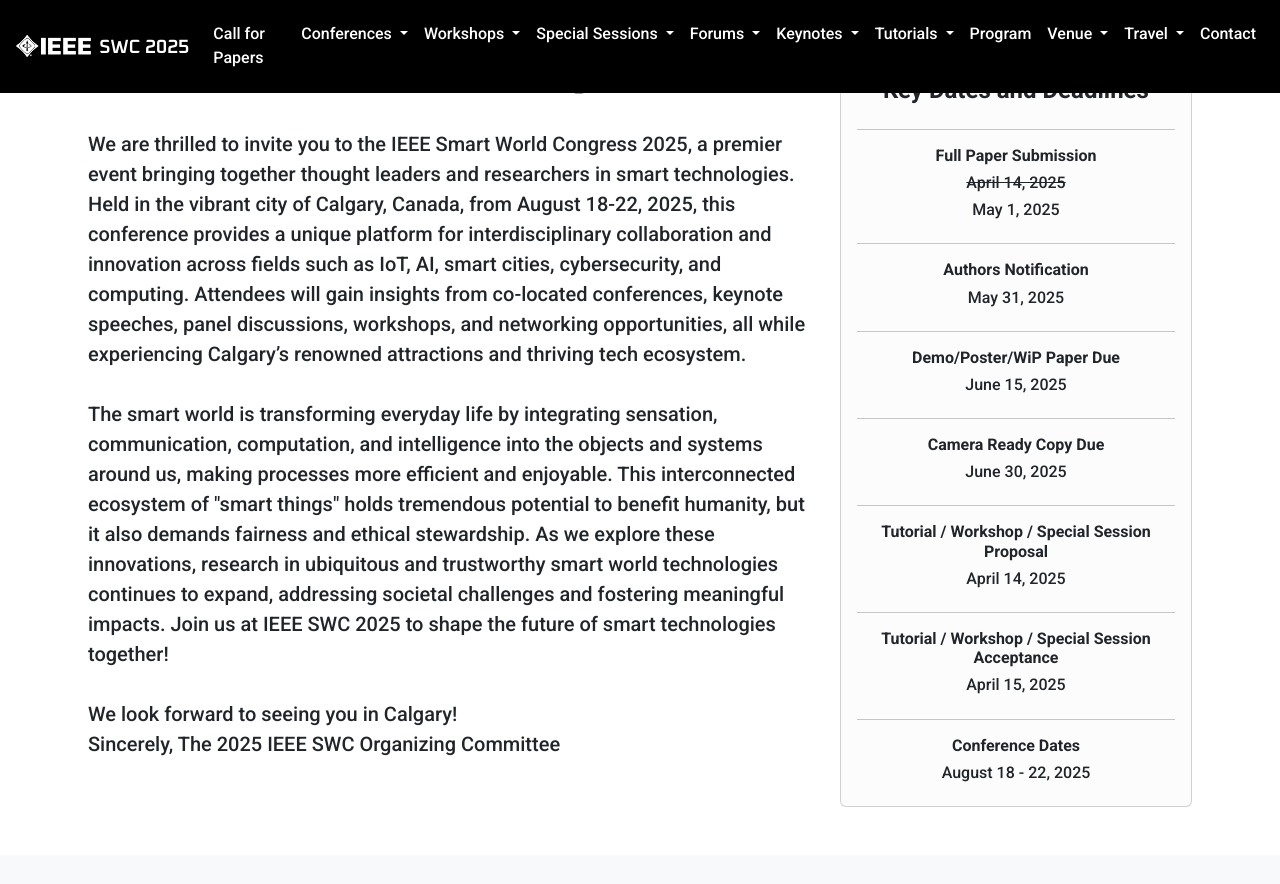
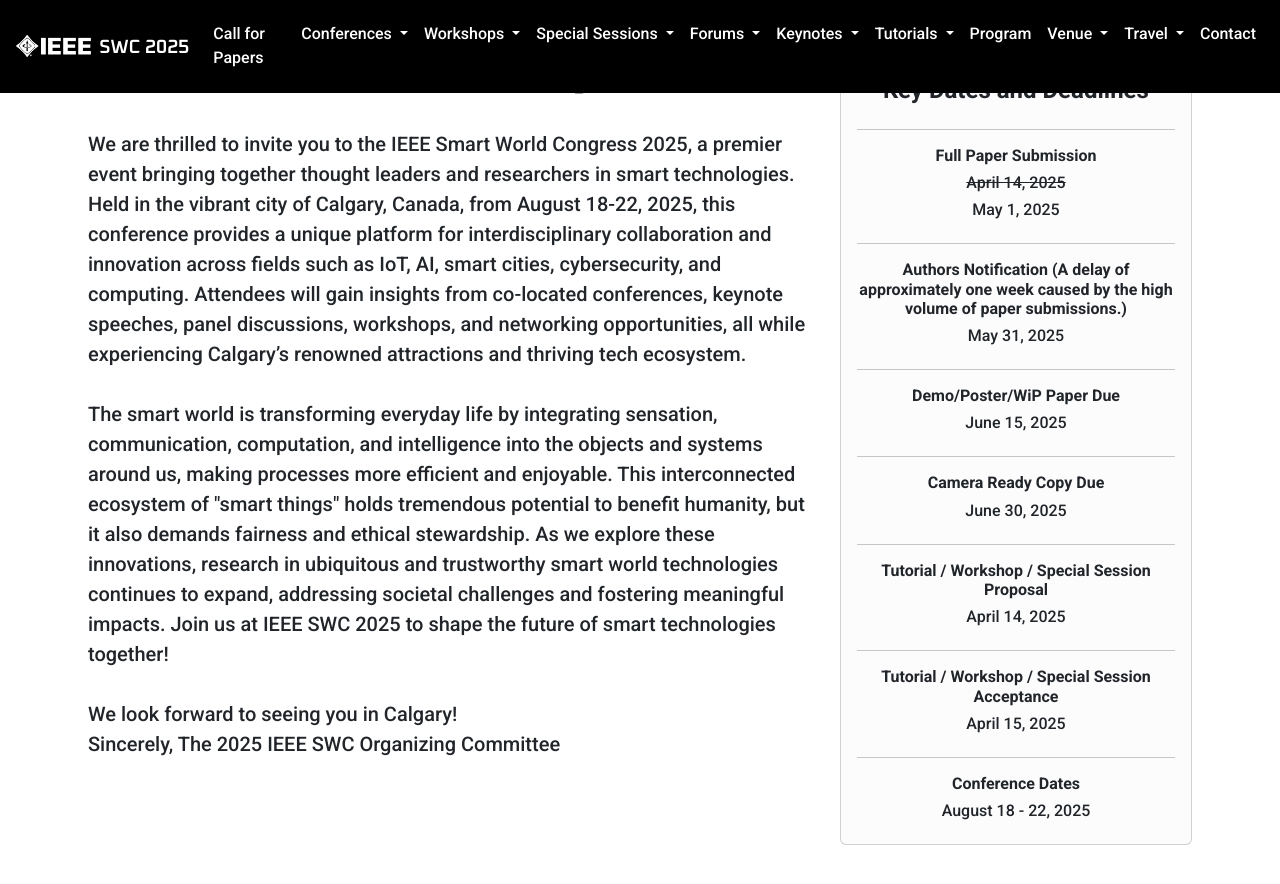
Before and after one commit to IEEE-SWC-2025/IEEE-SWC-2025.github.io, a Jekyll site: the page built from index.html, in a window 1280 px wide and 900 px high, scrolled down 939 px. Shown: the top 884 px of the window. Built offline with Jekyll 4.4.1, drawn with Linux system fonts in a browser that asks for light colours.

Commit message:
Update index.html

```diff
--- a/index.html
+++ b/index.html
@@ -90,7 +90,7 @@
           <h6 class="text-decoration-line-through">April 14, 2025</h6>
           <h6 class="">{{site.data.swc_data.dates.paperSubmission}}</h6>
           <hr class="w-100" />
-          <h5 class="fs-6 fw-bold text-center">Authors Notification</h5>
+          <h5 class="fs-6 fw-bold text-center">Authors Notification (A delay of approximately one week caused by the high volume of paper submissions.)</h5>
           <h6 class="">{{site.data.swc_data.dates.authorsNotification}}</h6>
           <hr class="w-100" />
           <h5 class="fs-6 fw-bold text-center">Demo/Poster/WiP Paper Due</h5>
```
